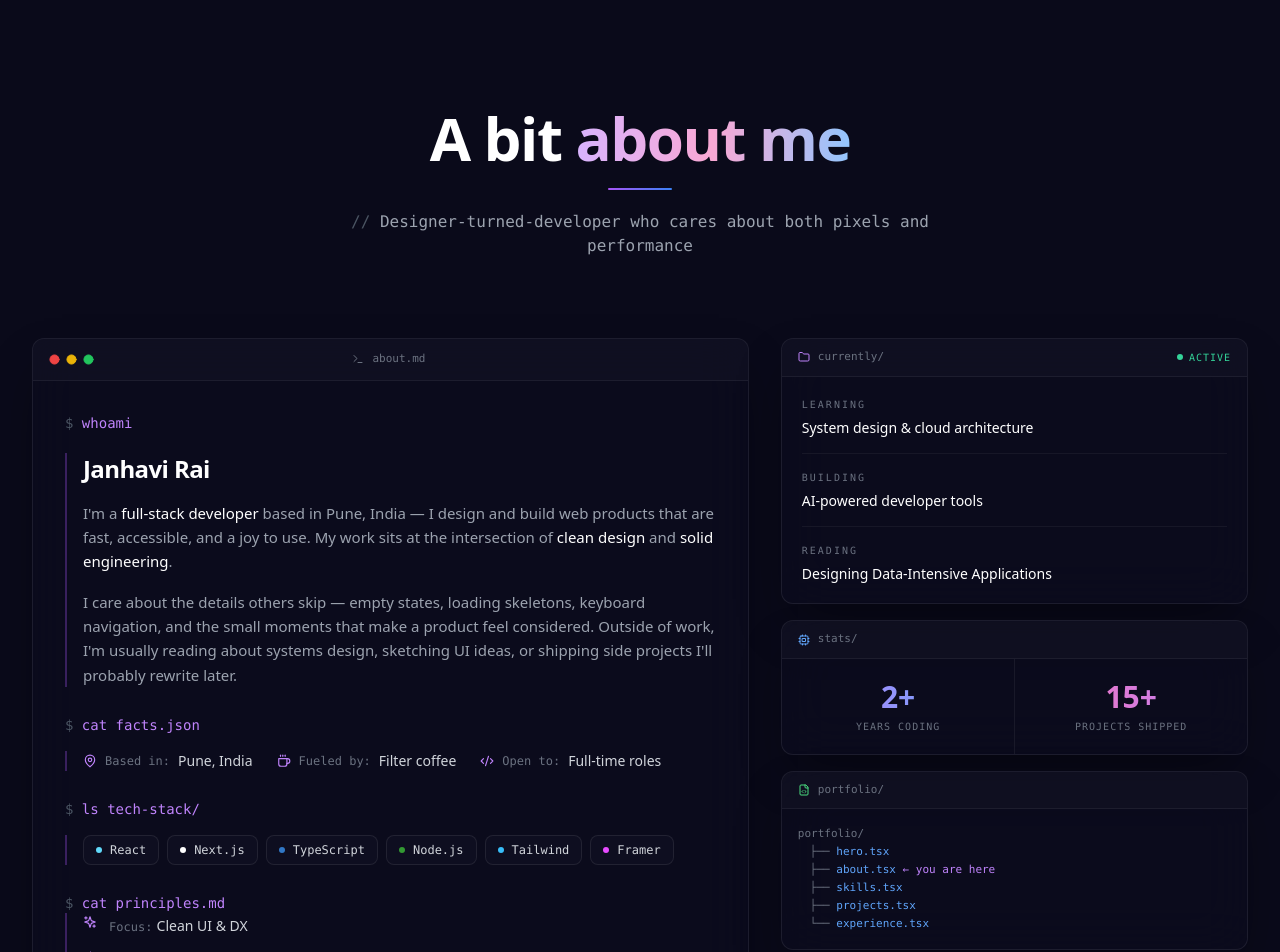
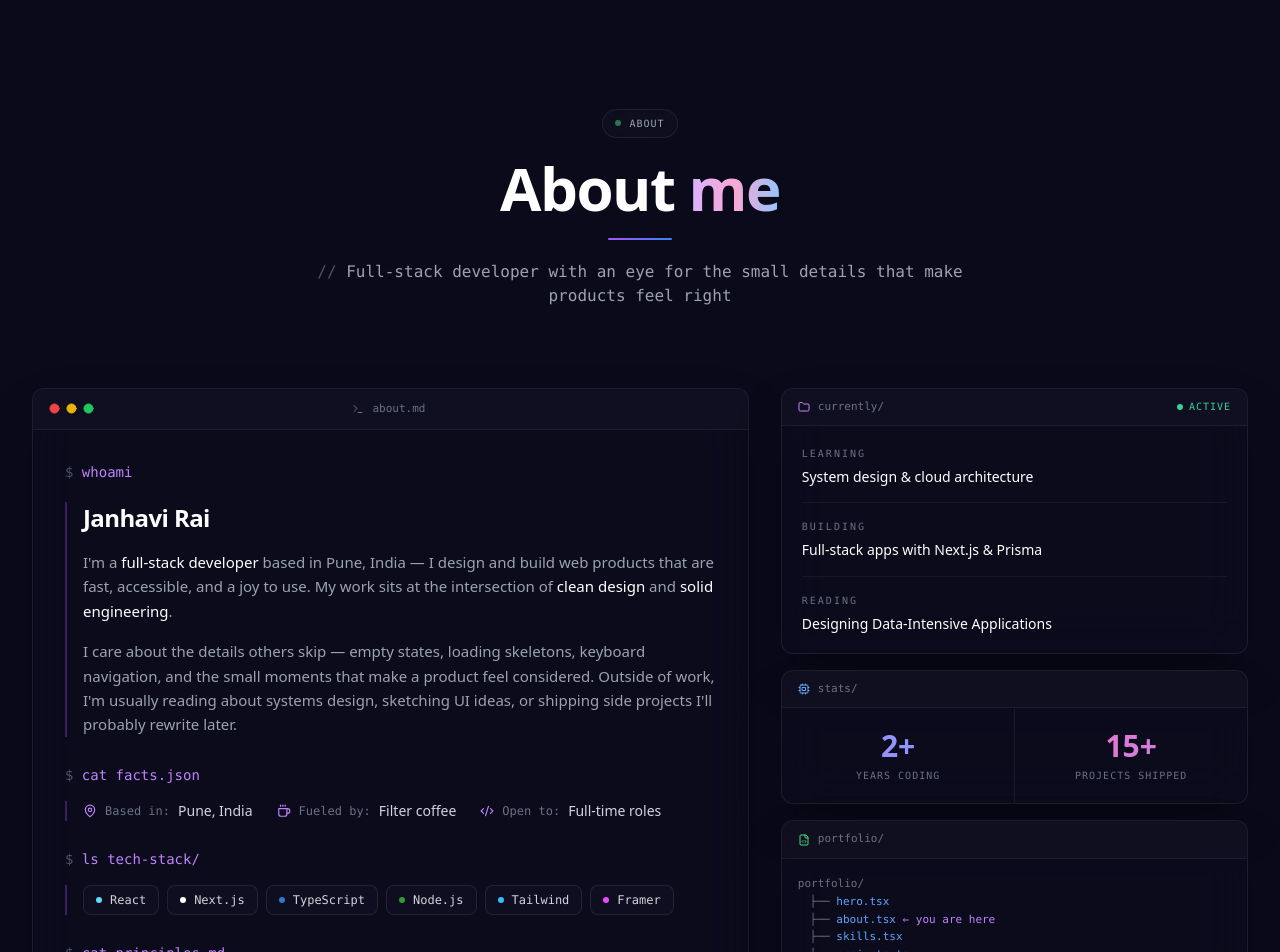
Before and after one commit to janhavirai19/Portfolio, a Next.js app: page / in a window 1280 px wide. Shown: the part 820-1772 px from the top of the page. Built offline with nearby package versions, Linux system fonts and the light colour scheme.

Commit message:
Update project

```diff
--- a/app/components/About.tsx
+++ b/app/components/About.tsx
@@ -24,18 +24,21 @@ const About = () => {
     { name: "Tailwind", color: "#38BDF8" },
     { name: "Framer", color: "#E64BFF" },
   ];
+
   const facts = [
     { icon: MapPin, label: "Based in", value: "Pune, India" },
     { icon: Coffee, label: "Fueled by", value: "Filter coffee" },
     { icon: Code2, label: "Open to", value: "Full-time roles" },
   ];
+
   const nowItems = [
     { label: "Learning", value: "System design & cloud architecture" },
-    { label: "Building", value: "AI-powered developer tools" },
+    { label: "Building", value: "Full-stack apps with Next.js & Prisma" },
     { label: "Reading", value: "Designing Data-Intensive Applications" },
   ];
+
   const highlights = [
-    { icon: Sparkles, label: "Focus", value: "Clean UI & DX" },
+    { icon: Sparkles, label: "Focus", value: "Full Stack Developer" },
     { icon: Zap, label: "Approach", value: "Ship, learn, iterate" },
   ];
 
@@ -78,18 +81,24 @@ const About = () => {
           transition={{ duration: 0.6, ease: "easeOut" }}
           className="text-center mb-16 sm:mb-20"
         >
+          <div className="inline-flex items-center gap-2 px-3 py-1.5 rounded-full border border-white/[0.08] bg-white/[0.02] backdrop-blur-xl mb-5">
+            <span className="w-1.5 h-1.5 rounded-full bg-green-400 animate-pulse" />
+            <span className="text-[10px] font-mono tracking-widest uppercase text-gray-400">
+              About
+            </span>
+          </div>
 
           <h2 className="text-4xl sm:text-5xl lg:text-6xl font-bold tracking-tight mb-5">
-            <span className="text-white">A bit </span>
+            <span className="text-white">About </span>
             <span className="bg-gradient-to-r from-purple-300 via-pink-300 to-blue-300 bg-clip-text text-transparent">
-              about me
+              me
             </span>
           </h2>
 
           <div className="w-16 h-[2px] bg-gradient-to-r from-purple-500 to-blue-500 mx-auto rounded-full mb-5" />
 
           <p className="text-gray-400 text-sm sm:text-base max-w-2xl mx-auto leading-relaxed font-mono">
-            <span className="text-gray-600">//</span> Designer-turned-developer who cares about both pixels and performance
+            <span className="text-gray-600">//</span> Full-stack developer with an eye for the small details that make products feel right
           </p>
         </motion.div>
 
@@ -129,17 +138,26 @@ const About = () => {
                     Janhavi Rai
                   </h3>
                   <p className="text-gray-400 leading-relaxed text-sm sm:text-[15px] mb-4">
-                    I&apos;m a <span className="text-white font-medium">full-stack developer</span> based
-                    in Pune, India — I design and build web products that are fast, accessible,
-                    and a joy to use. My work sits at the intersection of{" "}
-                    <span className="text-white font-medium">clean design</span> and{" "}
-                    <span className="text-white font-medium">solid engineering</span>.
+                    I&apos;m a{" "}
+                    <span className="text-white font-medium">
+                      full-stack developer
+                    </span>{" "}
+                    based in Pune, India — I design and build web products that
+                    are fast, accessible, and a joy to use. My work sits at the
+                    intersection of{" "}
+                    <span className="text-white font-medium">clean design</span>{" "}
+                    and{" "}
+                    <span className="text-white font-medium">
+                      solid engineering
+                    </span>
+                    .
                   </p>
                   <p className="text-gray-400 leading-relaxed text-sm sm:text-[15px]">
-                    I care about the details others skip — empty states, loading skeletons,
-                    keyboard navigation, and the small moments that make a product feel
-                    considered. Outside of work, I&apos;m usually reading about systems design,
-                    sketching UI ideas, or shipping side projects I&apos;ll probably rewrite later.
+                    I care about the details others skip — empty states, loading
+                    skeletons, keyboard navigation, and the small moments that
+                    make a product feel considered. Outside of work, I&apos;m
+                    usually reading about systems design, sketching UI ideas, or
+                    shipping side projects I&apos;ll probably rewrite later.
                   </p>
                 </div>
 
@@ -186,7 +204,7 @@ const About = () => {
                   ))}
                 </div>
 
-                <div className="flex items-center gap-2">
+                <div className="flex items-center gap-2 mb-4">
                   <span className="text-purple-400 font-mono text-sm">
                     <span className="text-gray-600">$</span> cat principles.md
                   </span>
@@ -195,12 +213,17 @@ const About = () => {
                 <div className="pl-4 mb-7 border-l-2 border-purple-500/30 space-y-3">
                   {highlights.map((item, i) => (
                     <div key={i} className="flex items-start gap-3">
-                      <item.icon size={14} className="text-purple-400 mt-0.5 flex-shrink-0" />
+                      <item.icon
+                        size={14}
+                        className="text-purple-400 mt-0.5 flex-shrink-0"
+                      />
                       <div>
                         <span className="font-mono text-xs text-gray-500">
                           {item.label}:
                         </span>{" "}
-                        <span className="text-sm text-gray-300">{item.value}</span>
+                        <span className="text-sm text-gray-300">
+                          {item.value}
+                        </span>
                       </div>
                     </div>
                   ))}
@@ -254,7 +277,11 @@ const About = () => {
                 {nowItems.map((item, i) => (
                   <div
                     key={i}
-                    className={`${i < nowItems.length - 1 ? "pb-4 border-b border-white/[0.05]" : ""}`}
+                    className={`${
+                      i < nowItems.length - 1
+                        ? "pb-4 border-b border-white/[0.05]"
+                        : ""
+                    }`}
                   >
                     <p className="text-[10px] uppercase tracking-[0.2em] text-gray-500 mb-1.5 font-mono">
                       {item.label}
--- a/app/components/Hero.tsx
+++ b/app/components/Hero.tsx
@@ -6,7 +6,12 @@ import { useEffect, useState } from "react";
 import Image from "next/image";
 
 const Hero = () => {
-  const words = ["Creative Developer", "UI/UX Designer", "Problem Solver", "Code Artist"];
+  const words = [
+    "Web Developer",
+    "Full-Stack Developer",
+    "React Developer",
+    "Problem Solver",
+  ];
   const [wordIndex, setWordIndex] = useState(0);
   const [displayText, setDisplayText] = useState("");
   const [isDeleting, setIsDeleting] = useState(false);
@@ -39,7 +44,7 @@ const Hero = () => {
   }, [displayText]);
 
   const emailLink =
-    "mailto:janhavi.rai@example.com?subject=Let's%20work%20together&body=Hi%20Janhavi%2C%0A%0AI%20came%20across%20your%20portfolio%20and%20would%20love%20to%20connect.%0A%0AThanks!";
+    "mailto:janhavirai932@gmail.com?subject=Let's%20work%20together&body=Hi%20Janhavi%2C%0A%0AI%20came%20across%20your%20portfolio%20and%20would%20love%20to%20connect.%0A%0AThanks!";
 
   return (
     <section
@@ -121,7 +126,7 @@ const Hero = () => {
               transition={{ duration: 0.6 }}
               className="text-sm sm:text-base font-mono text-gray-400 max-w-xl mx-auto lg:mx-0 leading-relaxed"
             >
-              <span className="text-gray-600">//</span> I design and build digital products that are fast, accessible, and genuinely enjoyable to use.
+              <span className="text-gray-600">//</span> I build modern web applications with React, Next.js, and Node.js — focused on clean interfaces, scalable systems, and real user experience.
             </motion.p>
 
             <motion.div
```
